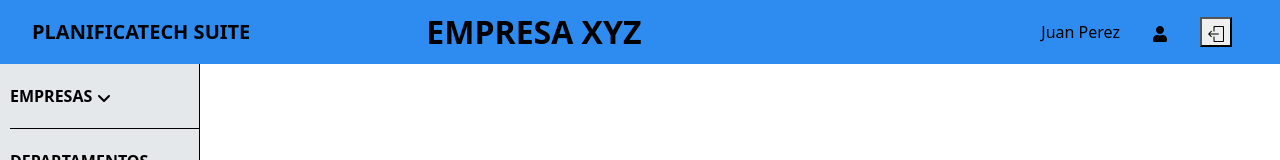
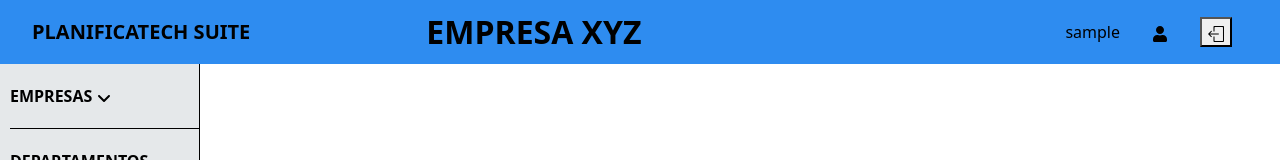
Before and after one commit to HectorJAC/planificatech-suite-fronted, a React (Vite) app: page /home in a window 1280 px wide. Shown: the top 160 px of the page. Built offline with nearby package versions, Linux system fonts and the light colour scheme; sample sign-in values are in the browser's storage.

Commit message:
Colocando el usuario real en el header

```diff
--- a/src/layout/Layout.tsx
+++ b/src/layout/Layout.tsx
@@ -11,7 +11,7 @@ export const Layout = ({children}: LayoutProps) => {
         <div style={{ display: 'flex', flexDirection: 'column', height: '100vh' }}>
             <Header
                 companyName="Empresa XYZ"
-                userName="Juan Perez"
+                userName={`${localStorage.getItem('username')}`}
             />
             <div style={{ display: 'flex', flex: 1 }}>
                 <Sidebar />
```
